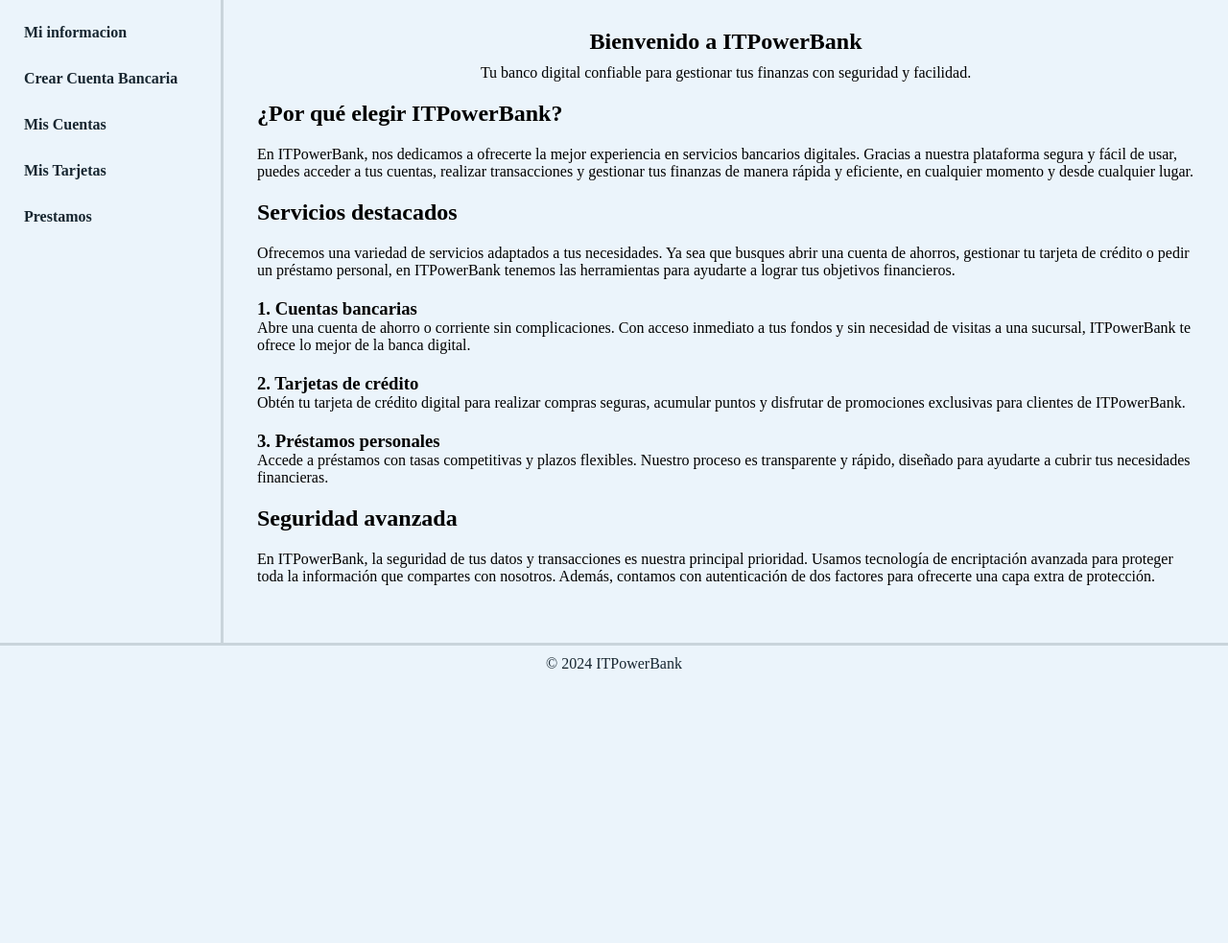
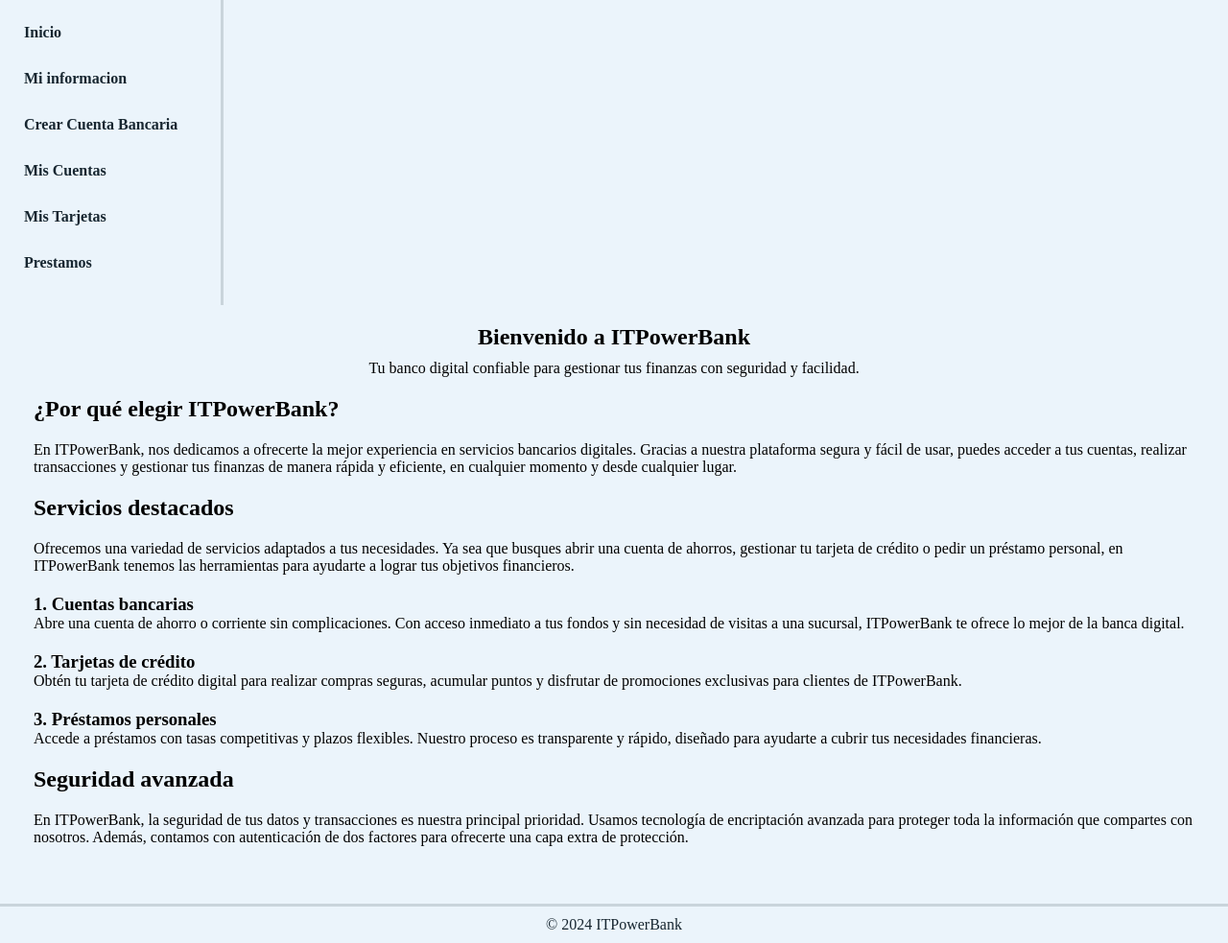
Before and after one commit to Vanpa99/Sprint7ITBA, a Django app: page /home/ in a window 1280 px wide. Shown: the part 71-1054 px from the top of the page at 96% size. Before the commit the page ends 768 px from the top, so only its background shows below. Run offline with Django 5.2, Linux system fonts and the light colour scheme; a user stored in the database is signed in; data comes from the database, SQL or seed files in the repository; both versions use the stored data as it was after the commit.

Commit message:
algo de css

```diff
--- a/ITPowerBank/static/css/styles.css
+++ b/ITPowerBank/static/css/styles.css
@@ -9,43 +9,22 @@
     padding: 0;
 }
 
-.contenedor {
-    display: flex;
-    flex: 1;
+body {
+  display: flex;
+  flex-direction: column;
+  min-height: 100vh;
+  background-color: var(--claro);
 }
 
-.areaPrincipal {
-    margin: 20px;
+main{
     flex: 1;
 }
 
 
-@media (max-width: 768px) {
-    .contenedor {
-      flex-direction: column;
-    }
-
-    .areaPrincipal {
-      padding: 0px;
-    }
+.areaPrincipal {
+    margin: 20px;
 }
 
-body {
-    display: flex;
-    flex-direction: column;
-    min-height: 100vh;
-    background-color: var(--claro);
-}
-
-.contenedor {
-    display: flex;
-    flex: 1;
-}
-
-  .areaPrincipal {
-    margin: 20px;
-    flex: 1;
-}
 
 @media (max-width: 768px) {
     .contenedor {
@@ -56,6 +35,7 @@ body {
       margin: 5px;
     }
 }
+
 
 /* Estilos Reutilizables */
 .sectionTitle {
@@ -281,7 +261,7 @@ button {
 
 
     /* Estilos para Mis Cuentas */
-table-container {
+.table-container {
 overflow-x: auto;
 margin-top: 20px;
 }
@@ -382,5 +362,5 @@ color: var(--oscuro);
     padding: 10px 0px;
     width: 100%;
     border-top: var(--difuminado) 3px solid;
-}
+    margin-top: auto;  }
     /* ^Estilos para el Footer^ */
--- a/ITPowerBank/templates/base.html
+++ b/ITPowerBank/templates/base.html
@@ -28,6 +28,11 @@
             <aside class="menu">
                 <nav>
                     <ul>
+                        <li>
+                            <a href="{% url 'home' %}">
+                                Inicio
+                            </a>
+                        </li>
                         <li>
                             <a href="{% url 'info_cliente' %}">
                                 Mi informacion
--- a/ITPowerBank/templates/home.html
+++ b/ITPowerBank/templates/home.html
@@ -5,7 +5,7 @@
 </section>
 
 <section class="content-section">
-    <div class="container">
+    <div>
         <h2>¿Por qué elegir ITPowerBank?</h2>
         <p>En ITPowerBank, nos dedicamos a ofrecerte la mejor experiencia en servicios bancarios digitales. Gracias a nuestra plataforma segura y fácil de usar, puedes acceder a tus cuentas, realizar transacciones y gestionar tus finanzas de manera rápida y eficiente, en cualquier momento y desde cualquier lugar.</p>
 
```
Also changed, not shown: ITPowerBank/tarjetas/templates/tarjetas/listar_tarjetas.html (+9 -12 lines), ITPowerBank/sprint6.db.
